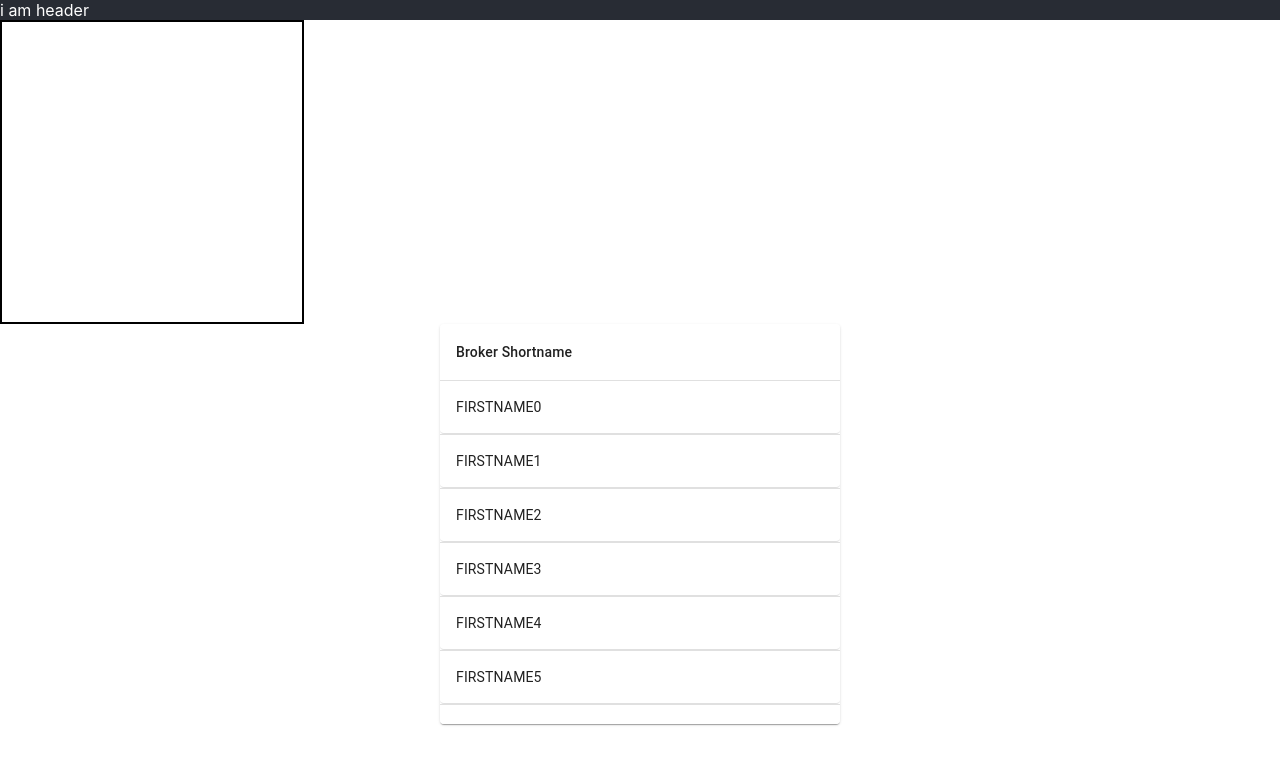
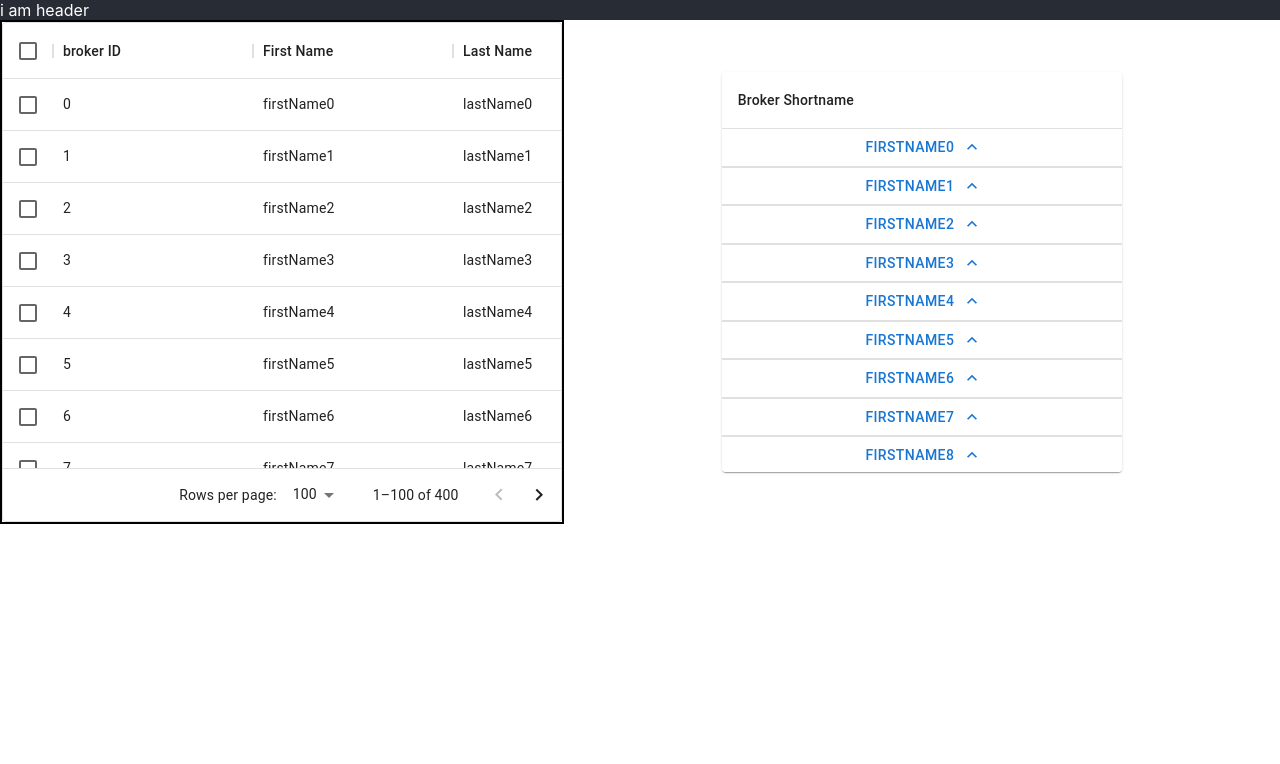
Before and after one commit to kangseoncho/large-list-test, a React (Create React App) app: page / in a window 1280 px wide. Shown: the top 764 px of the page. Built offline with nearby package versions, Linux system fonts and the light colour scheme.

Commit message:
update tableList UI to be cleaner. Started to setup selection change upon grid selection

```diff
--- a/package.json
+++ b/package.json
@@ -7,6 +7,7 @@
     "@emotion/styled": "^11.6.0",
     "@mui/icons-material": "^5.3.1",
     "@mui/material": "^5.4.0",
+    "@mui/x-data-grid": "^5.5.0",
     "@testing-library/jest-dom": "^5.16.2",
     "@testing-library/react": "^12.1.2",
     "@testing-library/user-event": "^13.5.0",
--- a/src/App.css
+++ b/src/App.css
@@ -26,6 +26,11 @@
   align-items: center;
 }
 
+.business-partner-list {
+  display: flex;
+  align-items: center;
+}
+
 .list-container {
   height: 400px;
   width: 400px;
@@ -35,8 +40,8 @@
 }
 
 .broker-list {
-  height: 300px;
-  width: 300px;
+  height: 500px;
+  width: 1000px;
   border-style: solid;
   border-width: 2px;
 }
--- a/src/App.js
+++ b/src/App.js
@@ -1,9 +1,5 @@
 import './App.css';
-import LargeListUL from './component/LargeListUL';
-import LargeListMuiReactWindow from './component/LargeListMuiReactWindow';
-import LargeListUlReactWindow from './component/LargeListUlReactWindow';
-import LargeListMuiReactInfiniteScroll from './component/LargeListMuiReactInfiniteScroll';
-import LargeListMuiTable from './component/LargeListMuiTable';
+import BusinessPartnerListSample from './component/BusinessPartnerListSample';
 
 function App() {
   return (
@@ -11,16 +7,8 @@ function App() {
 		<header className="App-header">
 				i am header
 		</header>
-		<div className="broker-list">
 
-		</div>
-
-    	<div className="list-holder">
-			{/* <LargeListUlReactWindow />  */}
-			{/* <LargeListMuiReactWindow /> */}
-			{/* <LargeListMuiReactInfiniteScroll /> */}
-			<LargeListMuiTable />
-		</div>
+		<BusinessPartnerListSample />
     </div>
   );
 }
--- /dev/null
+++ b/src/component/BusinessPartnerListSample.js
@@ -0,0 +1,31 @@
+
+import LargeListMuiTable from './../component/list-generation-templates/LargeListMuiTable';
+import LargeListGrid from './../component/grid/LargeListGrid';
+import LargeListData from './data/LargeListData';
+import { useState, useEffect } from 'react';
+
+const BusinessPartnerListSample =  () => {
+    const [gridRows,setGridRows] = useState([]);
+    useEffect(() => {
+        setGridRows(LargeListData);
+    }, []);
+
+    const [selectedGridRow, setSelectedGridRow] = useState();
+
+
+    return (
+        <div className="business-partner-list">
+			<LargeListGrid
+                gridRows={gridRows}
+                selectedGridRow={selectedGridRow}
+                setSelectedGridRow={setSelectedGridRow}
+            />
+
+			<div className="list-holder">
+				<LargeListMuiTable selectedGridRow={selectedGridRow} />
+			</div>
+		</div>
+    )
+}
+
+export default BusinessPartnerListSample;
--- a/src/component/LargeListUL.js
+++ /dev/null
@@ -1,23 +0,0 @@
-import LargeListData from "./LargeListData";
-
-const LargeListUL = () => {
-    const generateLargeList = LargeListData().map((item, index) => {
-        return(
-            <ul key={item.id}>
-                <li> {item.lastName}, {item.firstName} </li>
-                    <ul key={item.businessDetails.id}>
-                        <li>{item.city}</li>
-                        <li>{item.postCode}</li>
-                    </ul>
-            </ul>
-        )
-    });
-
-    return (
-        <div>
-            {generateLargeList}
-        </div>
-    )
-};
-
-export default LargeListUL;
--- /dev/null
+++ b/src/component/grid/LargeListGrid.js
@@ -0,0 +1,28 @@
+import { DataGrid } from '@mui/x-data-grid';
+import { useEffect, useState } from 'react';
+import LargeListData from '../data/LargeListData';
+
+const LargeListGrid = ({gridRows, selectedGridRow, setSelectedGridRow}) => {
+    const columns = [
+        {field: "id", headerName:"broker ID", width: 200},
+        {field: "firstName", headerName:"First Name", width: 200},
+        {field: "lastName", headerName:"Last Name", width: 200}
+    ]
+
+    return (
+        <div className="broker-list">
+            <DataGrid
+                rows={gridRows}
+                columns={columns}
+                checkboxSelection={true}
+                onSelectionModelChange={(selectedRow) => {
+                    console.log(selectedRow);
+                    setSelectedGridRow(selectedRow);
+                }}
+                selectionModel={selectedGridRow}
+            />
+        </div>
+    );
+};
+
+export default LargeListGrid;
--- a/src/component/LargeListMuiReactInfiniteScroll.js
+++ b/src/component/list-generation-templates/LargeListMuiReactInfiniteScroll.js
@@ -1,6 +1,6 @@
 import { ExpandMore, ExpandLess } from '@mui/icons-material';
 import { List, ListItem, ListItemButton, ListItemText, Collapse, Box } from '@mui/material';
-import LargeListData from './LargeListData';
+import LargeListData from '../data/LargeListData';
 import { useEffect, useState } from 'react';
 import InfiniteScroll from "react-infinite-scroll-component";
 
--- a/src/component/LargeListMuiReactWindow.js
+++ b/src/component/list-generation-templates/LargeListMuiReactWindow.js
@@ -1,7 +1,7 @@
 import { ExpandMore, ExpandLess } from '@mui/icons-material';
 import { List, ListItem, ListItemButton, ListItemText, Collapse, Box } from '@mui/material';
 import { FixedSizeList } from 'react-window';
-import LargeListData from './LargeListData';
+import LargeListData from './data/LargeListData';
 import AutoSizer from 'react-virtualized-auto-sizer';
 import { useEffect, useState } from 'react';
 
--- a/src/component/LargeListMuiTable.js
+++ b/src/component/list-generation-templates/LargeListMuiTable.js
@@ -1,12 +1,14 @@
-import { ExpandMore, ExpandLess } from '@mui/icons-material';
+//import { KeyboardArrowDownIcon, KeyboardArrowUpIcon } from '@mui/icons-material';
+import KeyboardArrowDownIcon from '@mui/icons-material/KeyboardArrowDown';
+import KeyboardArrowUpIcon from '@mui/icons-material/KeyboardArrowUp';
 import { List, ListItem, ListItemButton, Box, Collapse } from '@mui/material';
 import { Table, TableBody, TableCell, TableContainer, TableHead, TableRow, Button } from '@mui/material';
 import Paper from '@mui/material/Paper';
-import LargeListData from './LargeListData';
-import { useEffect, useState } from 'react';
+import LargeListData from './../data/LargeListData';
+import { useEffect, useState, useRef } from 'react';
 
 
-const LargeListMuiTable = () => {
+const LargeListMuiTable = ({ selectedGridRow }) => {
     const [open, setOpen] = useState({});
     const createInitialOpenState = () => {
         let copyOfOpen = {};
@@ -22,27 +24,36 @@ const LargeListMuiTable = () => {
     }
 
     const [largeListData, setLargeListData] = useState([]);
-
     useEffect(() => {
         setLargeListData(LargeListData);
         setOpen(createInitialOpenState());
+    }, [])
 
-        console.log(largeListData)
-    }, [])
+    const moveToSelectedRow = () => {
+        console.log("selected grid row: ", selectedGridRow)
+        if(selectedGridRow !== null && selectedGridRow.length > 0) {
+            return true
+        };
+        return false;
+    };
+
+    const myRef = useRef(null);
 
 
     const generateBusinessPartnerList = largeListData.map((businessPartner, index) => {
         return (
-            <>
-                <TableRow key={100000 + index} >
-                    <TableCell component={Button} sx={{width: "100%"}} onClick={() => handleClick(businessPartner.id)}>
-                        {/* <Button variant="text" onClick={() => handleClick(businessPartner.id)} sx={{width: "100%"}}> { */}
+            <> {/*  needs to go in TableRow*/}
+                <TableRow ref={myRef} key={100000 + index} >
+                    <TableCell align="center" padding="none" onClick={(e) => handleClick(businessPartner.id)} >
+                        <Button
+                            variant="text" sx={{width: "100%"}}
+                            endIcon={open[businessPartner.id] ? <KeyboardArrowDownIcon/> : <KeyboardArrowUpIcon/>}
+                        >
                             {businessPartner.lastName, businessPartner.firstName}
-                            {/* {open[businessPartner.id] ? <ExpandMore/> : <ExpandLess/> } */}
-                        {/* </Button> */}
+                        </Button>
                     </TableCell>
                 </TableRow>
-                <TableRow  key={200000 + index} sx={{width: "100%"}}>
+                <TableRow key={200000 + index} sx={{width: "100%"}} >
                     <TableCell style={{ paddingBottom: 0, paddingTop: 0 }}>
                         <Collapse in={open[businessPartner.id]} timeout="auto" unmountOnExit>
                             <Box>
@@ -67,33 +78,6 @@ const LargeListMuiTable = () => {
         )
     });
 
-
-    // const generateBusinessPartnerList = largeListData.map((businessPartner, index) => {
-    //     return (
-    //         <>
-    //         <ListItem key={index} component="div" disablePadding>
-    //             <ListItemButton onClick={() => handleClick(businessPartner.id)} >
-    //                 <ListItemText primary={businessPartner.firstName + " " + businessPartner.lastName} />
-    //                 {open[businessPartner.id] ? <ExpandMore/> : <ExpandLess/>}
-    //             </ListItemButton>
-    //         </ListItem>
-    //         <Collapse in={open[businessPartner.id]} timeout="auto" unmountOnExit>
-    //             <List component="div" disablePadding>
-    //                 {businessPartner.businessDetails.map((detail, i) => {
-    //                     return (
-    //                         <ListItemButton key={i} sx={{ pl: 4 }}>
-    //                             <ListItemText primary={detail.city} />
-    //                         </ListItemButton>
-    //                     )
-    //                 })}
-    //             </List>
-    //         </Collapse>
-    //         </>
-    //     )
-    // });
-
-
-
     return (
 
         <TableContainer component={Paper} sx={{ height:"400px", width:"400px" }}>
--- a/src/component/LargeListUlReactWindow.js
+++ b/src/component/list-generation-templates/LargeListUlReactWindow.js
@@ -1,5 +1,5 @@
 import { FixedSizeList } from 'react-window';
-import LargeListData from './LargeListData';
+import LargeListData from './data/LargeListData';
 import AutoSizer from 'react-virtualized-auto-sizer';
 import { useEffect, useState } from 'react';
 
```
Also changed, not shown: src/component/data/LargeListData.js (renamed from src/component/LargeListData.js), 1 other file (tests, documents, lock files or other folders).
